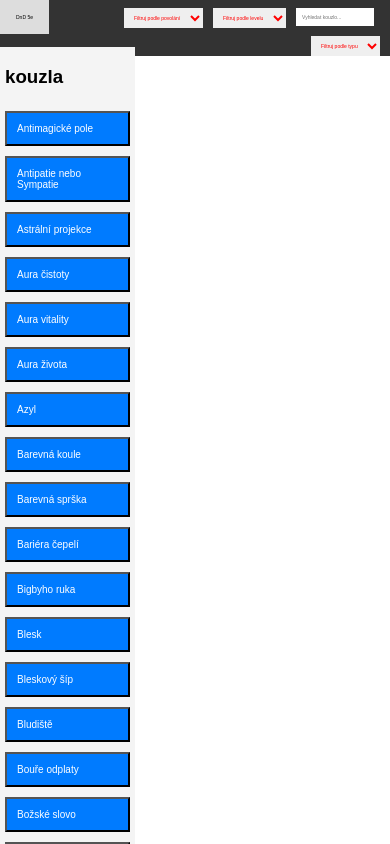
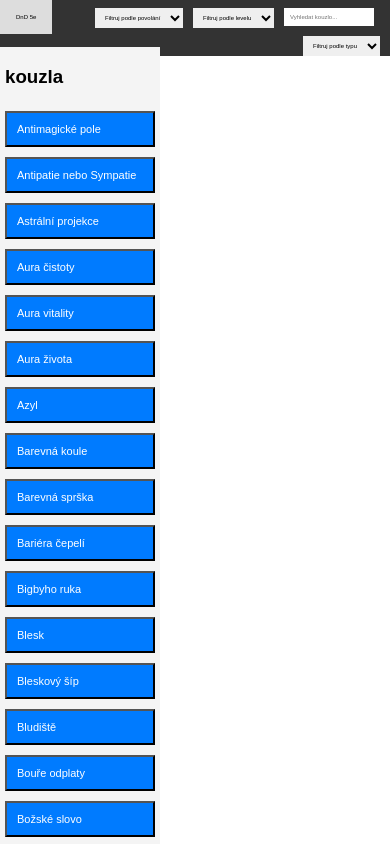
Before and after one commit to Tulusus/DnD5E, a plain HTML site: page index.html in a window 390 px wide. Drawn offline with Linux system fonts and the light colour scheme.

Commit message:
Add files via upload

```diff
--- a/style.css
+++ b/style.css
@@ -171,7 +171,7 @@ body {
     #navigationMenu select,
     #searchInput,
     a {
-        font-size: 7px;
+        font-size: 6px;
     }
 
     #sideBar {
@@ -186,25 +186,3 @@ body {
         margin-left: 150px;
     }
 }
-
-@media (max-width: 500px) {
-
-    #navigationMenu select,
-    #searchInput,
-    a {
-        font-size: 5px;
-        color: red;
-    }
-
-    #sideBar {
-        width: 125px;
-    }
-
-    #kouzlaTl Button {
-        font-size: 10px;
-    }
-
-    #spellDetails {
-        margin-left: 125px;
-    }
-}
```
